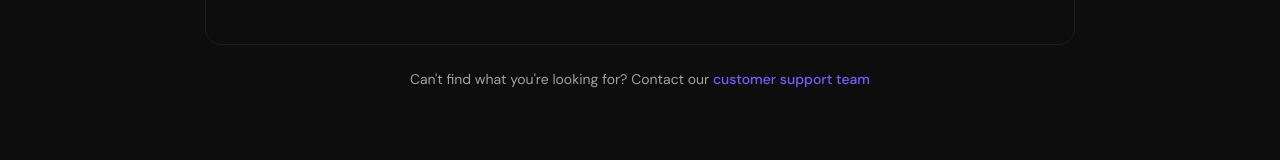
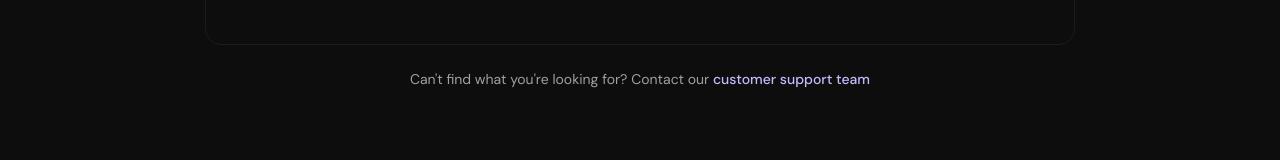
Before and after one commit to mdkaifansari04/poof, a Next.js app: page / in a window 1280 px wide. Shown: the part 5133-5293 px from the top of the page. Built offline with nearby package versions, Linux system fonts and the light colour scheme; no server answers.

Commit message:
chore: update styles

```diff
--- a/components/landing/seo-details.tsx
+++ b/components/landing/seo-details.tsx
@@ -195,7 +195,7 @@ export function LandingSeoDetails() {
               Can't find what you're looking for? Contact our{" "}
               <Link
                 href="mailto:poof-support@k04.tech"
-                className="text-primary font-medium hover:underline"
+                className="text-poof-violet font-medium hover:underline"
               >
                 customer support team
               </Link>
```
